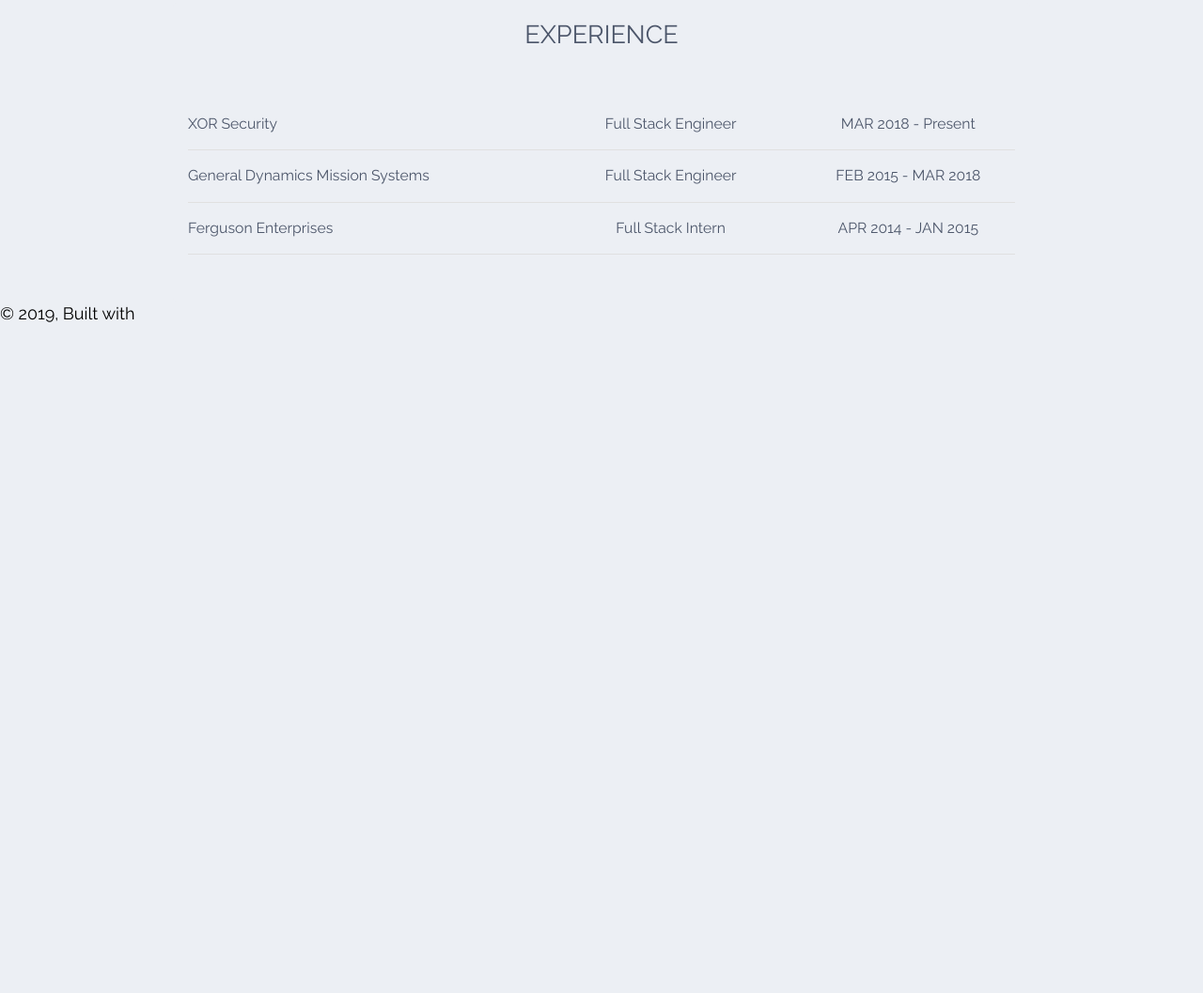
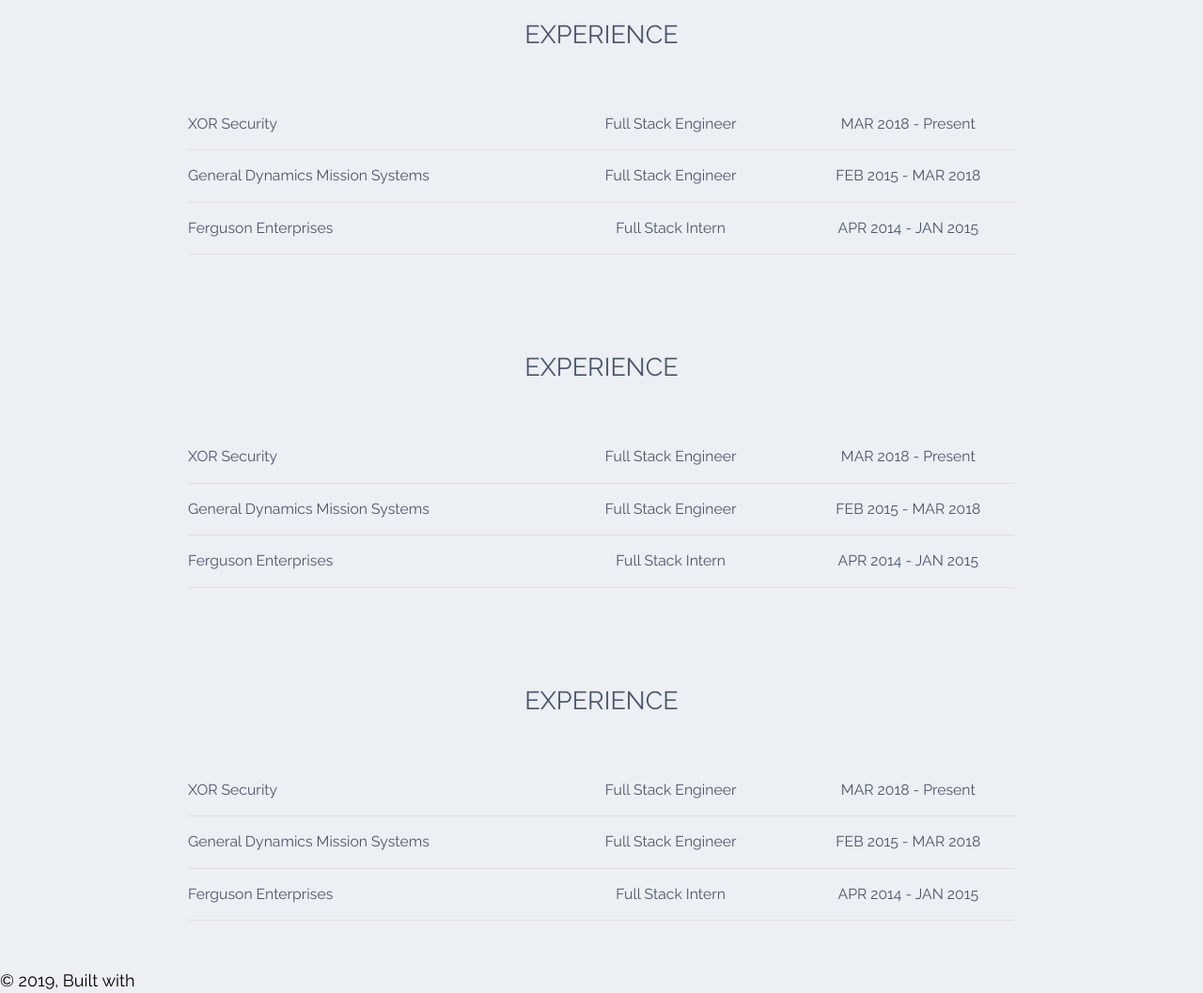
Before and after one commit to protzman/stephen-protzman, a Gatsby site: page / in a window 1280 px wide. Shown: the part 1386-2443 px from the top of the page at 94% size. Before the commit the page ends 1733 px from the top, so only its background shows below. Built offline with nearby package versions, Linux system fonts and the light colour scheme; Gatsby itself is replaced by a stand-in of ours.

Commit message:
implement skeleton for personal site

```diff
--- a/src/pages/index.js
+++ b/src/pages/index.js
@@ -21,6 +21,12 @@
       <div style={{ marginTop: '2em' }} id="experience">
         <Experience />
       </div>
+      <div style={{ marginTop: '2em' }} id="experience">
+        <Experience />
+      </div>
+      <div style={{ marginTop: '2em' }} id="experience">
+        <Experience />
+      </div>
     </Container>
   </Layout>
 )
```
